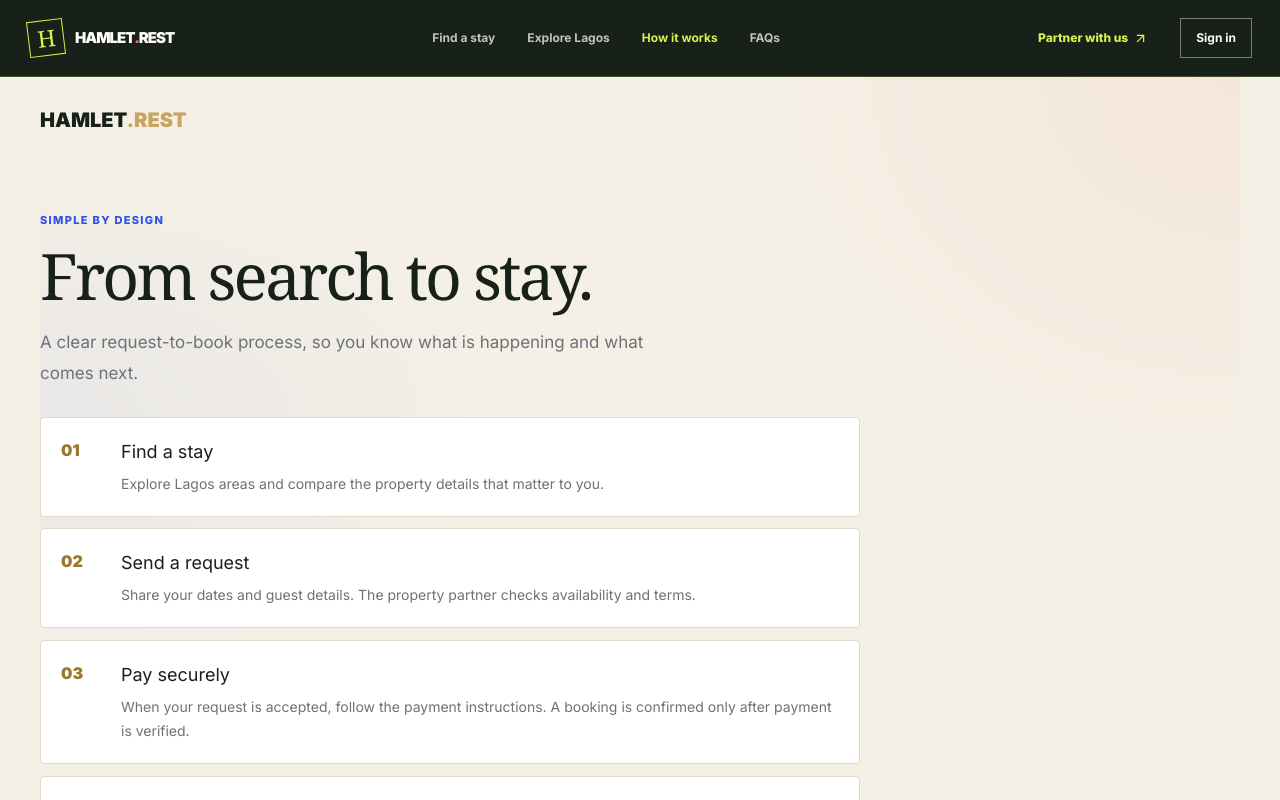
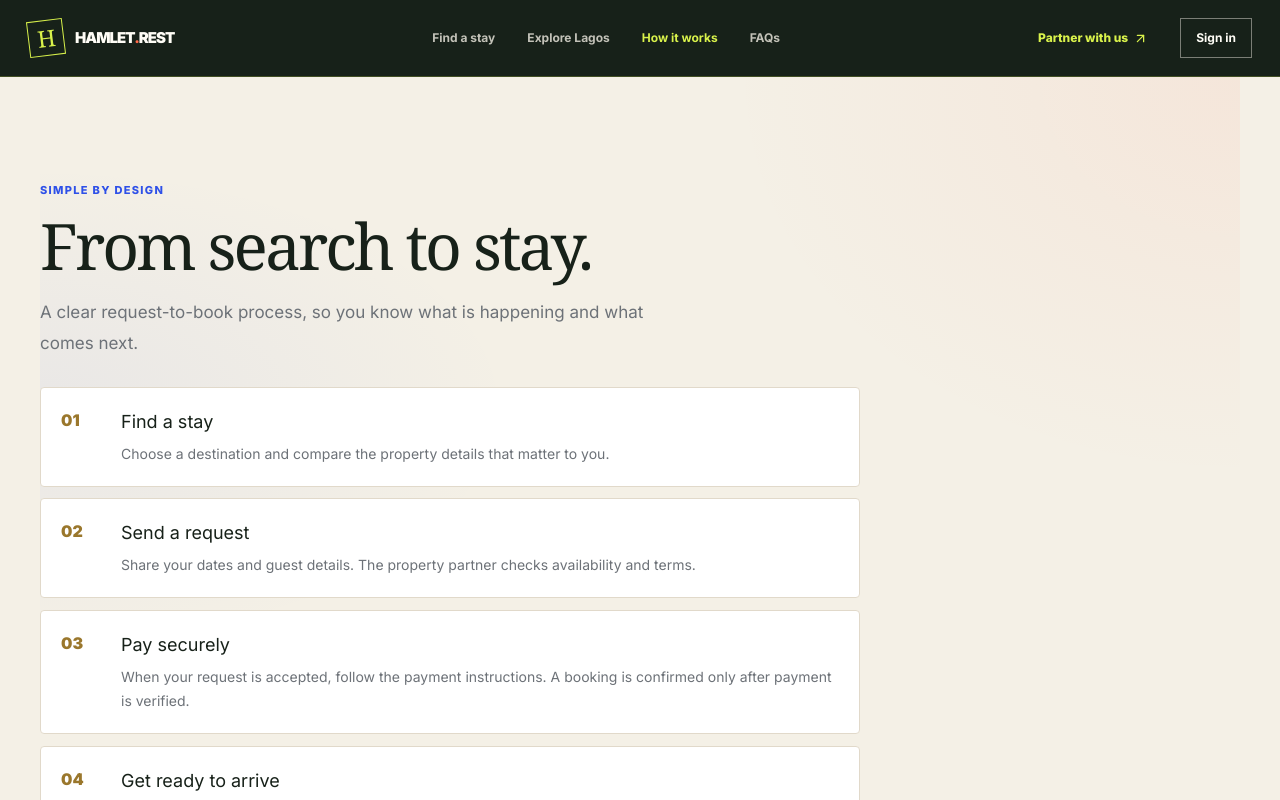
Before and after one commit to 4Buckscodes/hamletshortlets, a Next.js app: page /how-it-works in a window 1280 px wide. Shown: the top 800 px of the page. Built offline with nearby package versions, Linux system fonts and the light colour scheme; a web font is replaced by a local one.

Commit message:
Remove duplicate page header and make journey copy destination-neutral

```diff
--- a/app/how-it-works/page.tsx
+++ b/app/how-it-works/page.tsx
@@ -1,7 +1,7 @@
 export const metadata = { title: 'How it works', description: 'Understand the HAMLET shortlet request-to-book journey.' };
 
 const steps = [
-  ['01', 'Find a stay', 'Explore Lagos areas and compare the property details that matter to you.'],
+  ['01', 'Find a stay', 'Choose a destination and compare the property details that matter to you.'],
   ['02', 'Send a request', 'Share your dates and guest details. The property partner checks availability and terms.'],
   ['03', 'Pay securely', 'When your request is accepted, follow the payment instructions. A booking is confirmed only after payment is verified.'],
   ['04', 'Get ready to arrive', 'Keep your booking details and support options close for your stay.'],
@@ -9,7 +9,6 @@ const steps = [
 
 export default function HowItWorksPage() {
   return <main className="shell" style={{ minHeight: '100svh', paddingBlock: 28 }}>
-    <a href="/" style={{ fontWeight: 850, fontSize: 20 }}>HAMLET<span style={{ color: 'var(--gold)' }}>.REST</span></a>
     <section style={{ paddingBlock: 'clamp(36px, 7vw, 76px)', maxWidth: 820 }}>
       <p style={{ color: '#806522', textTransform: 'uppercase', letterSpacing: '.12em', fontWeight: 800, fontSize: 11 }}>Simple by design</p>
       <h1 className="serif" style={{ fontSize: 'clamp(38px, 7vw, 64px)', lineHeight: 1.05, fontWeight: 500, margin: '12px 0 18px' }}>From search to stay.</h1>
```
